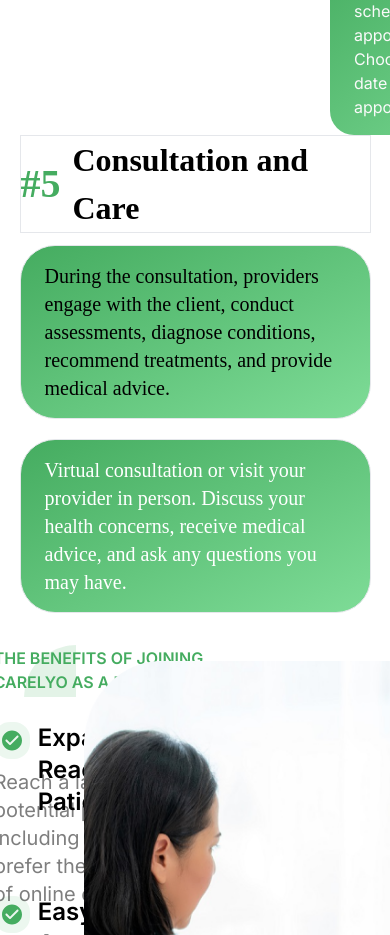
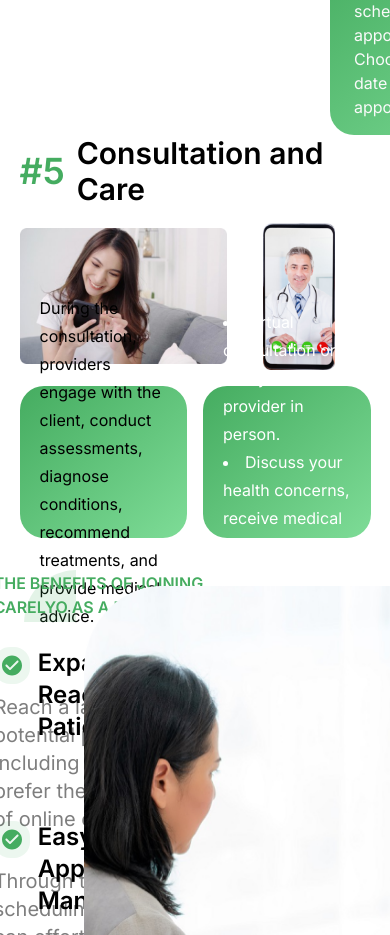
Before and after one commit to meeruu8282/next-mongodb-clerk, a Next.js app: page /providers/howItWorks in a window 390 px wide. Shown: the part 3300-4235 px from the top of the page. Built offline with nearby package versions, Linux system fonts and the light colour scheme.

Commit message:
change some small things and made it responsive

```diff
--- a/src/app/(pages)/providers/howItWorks/howItWork.module.css
+++ b/src/app/(pages)/providers/howItWorks/howItWork.module.css
@@ -104,13 +104,6 @@
     }
   }
 
-  @media (max-width: 1080px)  {
-    .textMedium {
-
-
-       font-size: medium;
-    }
-  }
 
 
   @media (max-width: 1080px)  {
@@ -121,6 +114,28 @@
     }
   }
 
+  @media (max-width: 1080px)  {
+    .textLarge {
+
+      font-size: large;
+
+
+    }
+  }
+
+  @media (max-width: 740px)  {
+    .flexboxColumn {
+
+      display: flex;
+      flex-direction: column;
+
+
+
+    }
+  }
+
+
+
 
   @media (max-width: 1120px)  {
     .height1500 {
--- a/src/app/(pages)/providers/howItWorks/howItWorksPartFive.tsx
+++ b/src/app/(pages)/providers/howItWorks/howItWorksPartFive.tsx
@@ -1,4 +1,5 @@
 import Image from "next/image";
+import style from './howItWork.module.css'
 
 interface HowItsWorkPartFiveTamplateProps {
   imageSrc1: string;
@@ -6,7 +7,8 @@ interface HowItsWorkPartFiveTamplateProps {
   hashtagNumber: string;
   header: string;
   text1: string;
-  text2: string;
+  listText1: string;
+  listText2: string;
 
 }
 
@@ -16,22 +18,23 @@ const HowItWorksPartFive: React.FC<HowItsWorkPartFiveTamplateProps> = ({
   hashtagNumber,
   header,
   text1,
-  text2
+  listText1,
+  listText2
 
 }) => {
   return (
-    <div className="w-screen flex flex-col justify-center items-center">
+    <div className="w-[90%] flex flex-col justify-center items-center gap-4">
 
 
 
 
        <div className="flex flex-row justify-center items-center w-full ">
-       <div className="w-[90%] h-auto flex justify-center items-center font-semibold font-[Poppns] gap-3 " >
-        <div className="flex justify-start items-center w-[100%] border gap-3">
-           <h1 className="text-[40px] text-sage ">
+       <div className="w-[100%] h-auto flex justify-center items-center font-semibold text-[Poppins] gap-3 " >
+        <div className="flex justify-start items-center w-[100%] gap-3">
+           <h1 className="text-4xl text-sage ">
             {hashtagNumber}
            </h1>
-           <h1 className="text-[32px]  font-[Poppns] text-black">
+           <h1 className="text-3xl text-[Poppins] text-black">
              {header}
            </h1>
        </div>
@@ -39,14 +42,14 @@ const HowItWorksPartFive: React.FC<HowItsWorkPartFiveTamplateProps> = ({
        </div>
 
 
-       <div className="flex-row justify-center items-center hidden lg:flex w-full ">
+       <div className={` flex flex-row justify-start items-center w-full h-full ${style.hidingImageW1080}`}>
        <div className="flex justify-center items-center w-[90%] gap-4 ">
-         <div className="w-[100%] h-auto flex justify-center items-center gap-10 ">
-           <div className="bild för 5 ipad border ">
+         <div className="w-[100%] h-auto flex justify-start items-center">
+           <div className="bild för 5 ipad pr-9">
              <Image
-               layout="fixed"
-               width={618}
-               height={418}
+             layout="responsive"
+               width={598}
+               height={395}
                src={imageSrc1}
                alt="ipad girl"
 
@@ -54,7 +57,7 @@ const HowItWorksPartFive: React.FC<HowItsWorkPartFiveTamplateProps> = ({
            </div>
            <div className="bild för 5 mobil ">
              <Image
-               layout="fixed"
+           layout="responsive"
                width={210}
                height={424}
                src={imageSrc2}
@@ -68,24 +71,23 @@ const HowItWorksPartFive: React.FC<HowItsWorkPartFiveTamplateProps> = ({
 
 
 
-       <div className=" flex justify-center items-center w-full">
-           <div className="flex flex-col md:flex-row justify-center items-center w-[90%] h-[100%] gap-5 mt-3">
-             <div className="flex justify-center items-center w-auto max-w-xl lg:justify-center lg:items-center border rounded-[35px] bg-gradient-to-br from-sage to-sageLight">
-               <div className=" w-[100%] h-[100%]  flex justify-center items-center ">
-                 <p className=" text-black font-[Poppns] px-6 py-4 text-xl" >
+        <div className={`flex flex-row justify-start items-center w-full h-full text-white text-[Poppins] ${style.flexboxColumn}`}>
+           <div className="flex flex-row justify-start items-center w-[100%] gap-4">
+             <div className="flex justify-center items-center w-[100%]  rounded-3xl bg-gradient-to-br from-sage to-sageLight p-5 h-[9.5rem]">
+               <div className={`w-[100%] h-[100%] flex flex-col justify-center items-start ${style.textMedium}`}>
+                 <p className={`text-black text-[Poppins] text-xl font-normal ${style.textMedium }`} >
                    {text1}
                  </p>
                </div>
              </div>
-             <div className="flex justify-center items-center w-auto h-auto max-w-xl lg:justify-center lg:items-center min-h-38 border rounded-[35px] bg-gradient-to-br from-sage to-sageLight ">
-               <div className="w-[100%] h-[100%] flex justify-center items-center ">
-                 <p className=" text-white font-[Poppns] px-6 py-4 text-xl">
-                   {text2}
-                 </p>
+             <div className="flex flex-col justify-center items-center w-[100%] rounded-3xl bg-gradient-to-br from-sage to-sageLight p-5 h-[9.5rem]">
+               <div className={`w-[100%] h-[100%] flex flex-col justify-center items-start ${style.textMedium}`}>
+                <li className={`text-white text-[Poppins] text-xl font-normal ${style.textMedium }`}> {listText1}</li>
+                <li className={`text-white text-[Poppins] text-xl font-normal ${style.textMedium }`}> {listText2} </li>
                </div>
              </div>
            </div>
-          </div>
+        </div>
 
      </div>
   );
--- a/src/app/(pages)/providers/howItWorks/page.tsx
+++ b/src/app/(pages)/providers/howItWorks/page.tsx
@@ -184,8 +184,8 @@ export default function Howitwork() {
             imageSrc1={"/ipadimagehowItWorks708.png"}
             imageSrc2={"/mobilePhonehowitworksimage707.png"}
             text1={"During the consultation, providers engage with the client, conduct assessments, diagnose conditions, recommend treatments, and provide medical advice."}
-            text2={"Virtual consultation or visit your provider in person. Discuss your health concerns, receive medical advice, and ask any questions you may have."}
-          />
+            listText1={"Virtual consultation or visit your provider in person."}
+            listText2={"Discuss your health concerns, receive medical advice, and ask any questions you may have."}   />
       </div>
 
       </div>
```
